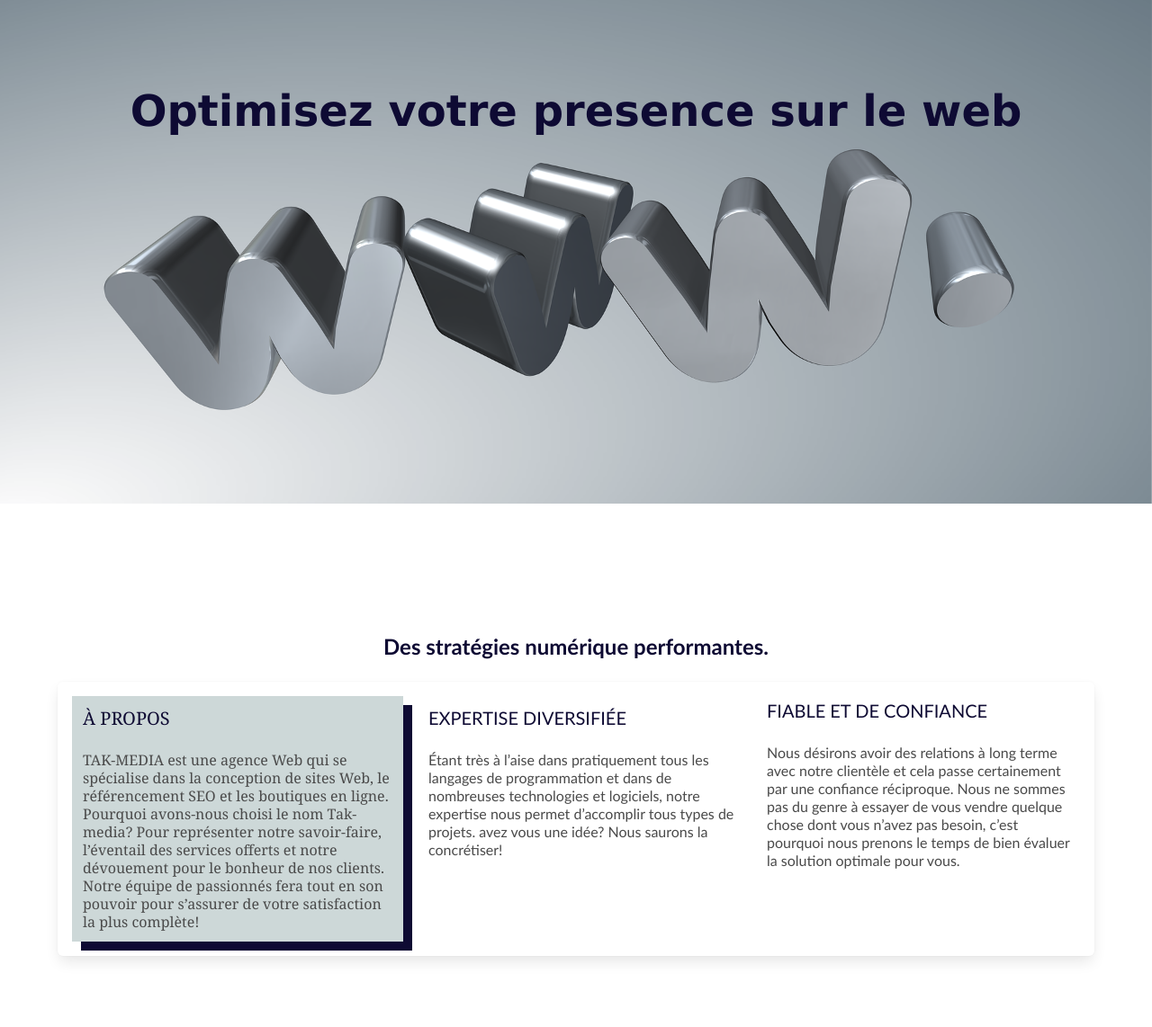
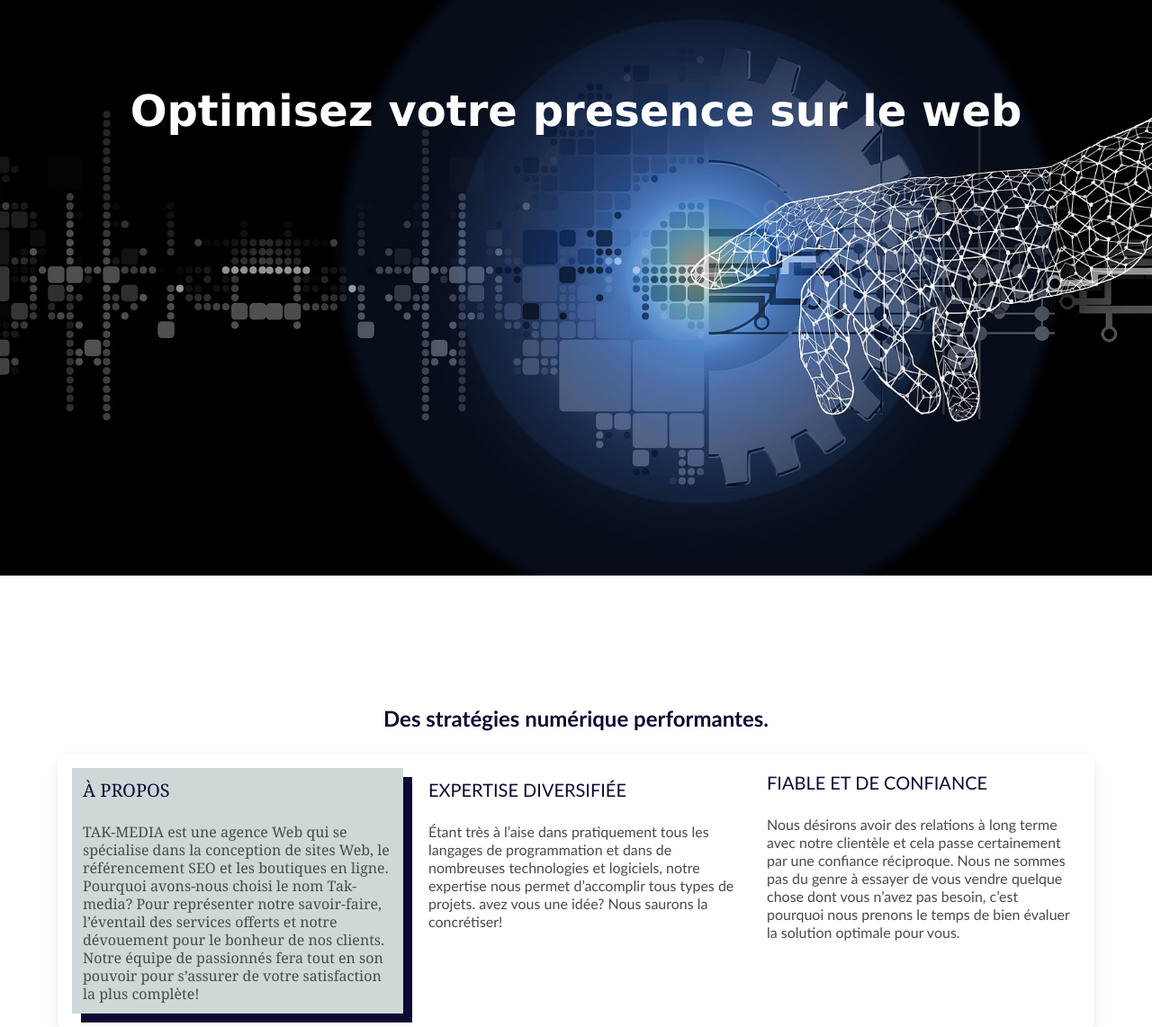
Before and after one commit to dariledev/takatak, a Django app: page / in a window 1280 px wide. Shown: the part 62-1204 px from the top of the page at 90% size. Run offline with Django 4.2, Linux system fonts and the light colour scheme; some libraries are stand-ins or nearby versions.

Commit message:
edition 2

```diff
--- a/takmedia/templates/takmedia/index.html
+++ b/takmedia/templates/takmedia/index.html
@@ -2,11 +2,11 @@
 {% load static %}
 {% block content %}
 
-<section class="section mb-6" style="background-image: url(/static/image/www-g4b01c07fb_1920.png); height: 70vh; background-position: center; background-repeat: no-repeat; background-size: cover;">
+<section class="section mb-6" style="background-image: url(/static/image/digitization-g7d594982e_1920.jpg); height: 80vh; background-position: center; background-repeat: no-repeat; background-size: cover;">
 
     <div class="container">
 
-     <h1 class="title is-1 has-text-centered mt-6" style="font-weight: bold; font-family: Verdana, Geneva, Tahoma, sans-serif; color: rgb(14, 10, 51);">Optimisez votre presence sur le web</h1>
+     <h1 class="title is-1 has-text-centered has-text-white mt-6" style="font-weight: bold; font-family: Verdana, Geneva, Tahoma, sans-serif;">Optimisez votre presence sur le web</h1>
 
 
       <!--<span class="dot"></span>
--- a/takprojet/settings.py
+++ b/takprojet/settings.py
@@ -28,7 +28,7 @@ SECRET_KEY = config('SECRET_KEY')
 # SECURITY WARNING: don't run with debug turned on in production!
 DEBUG = False
 
-ALLOWED_HOSTS = ['127.0.0.1']
+ALLOWED_HOSTS = ['151.80.61.88', 'tak-media.tech', 'www.tak-media.tech' '127.0.0.1']
 
 
 # Application definition
```
